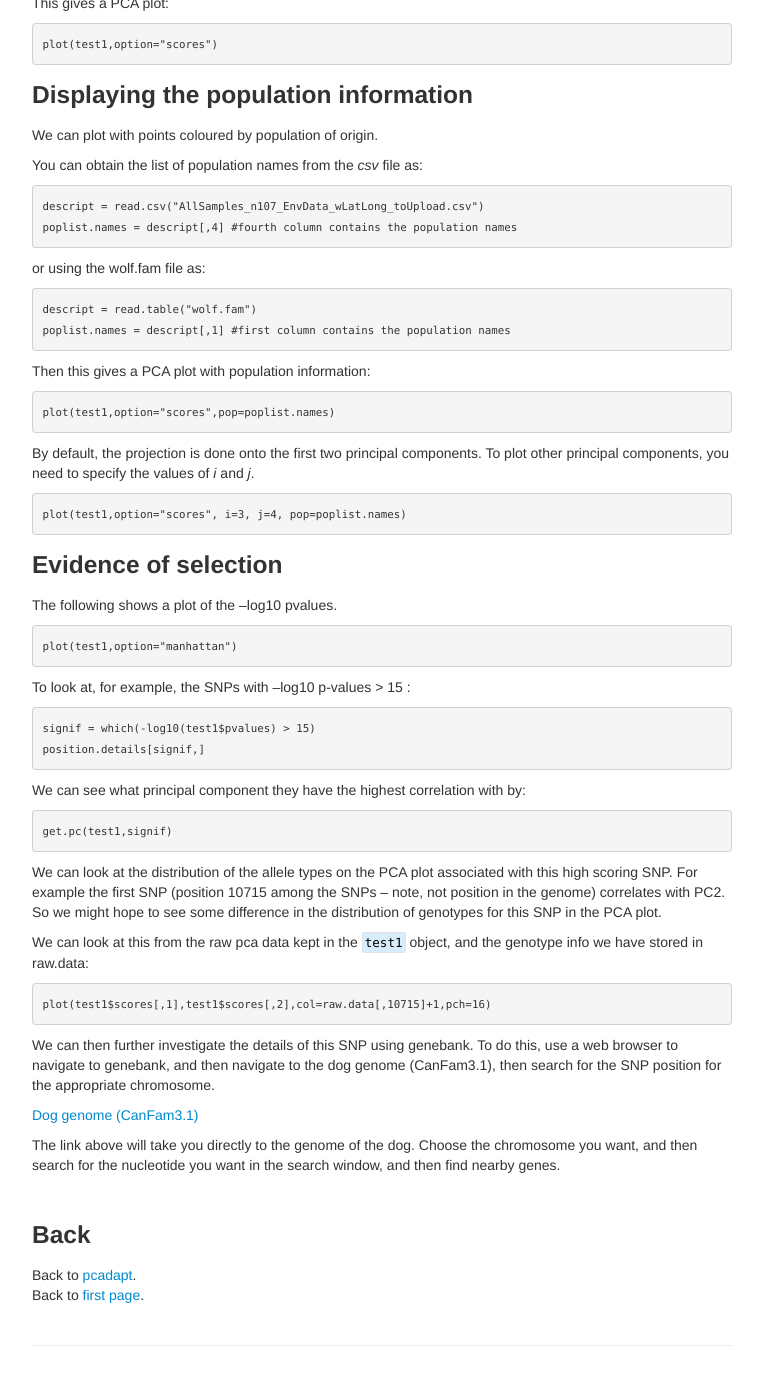
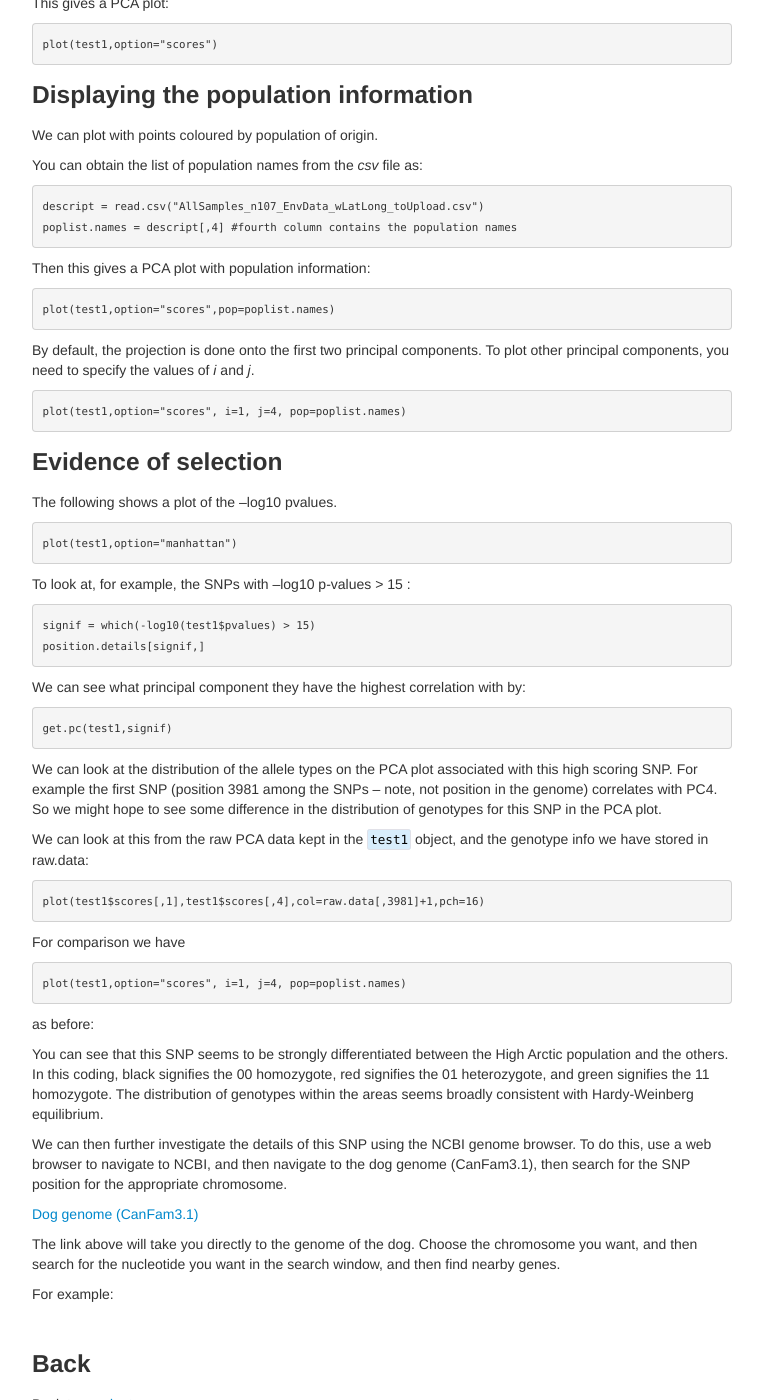
Before and after one commit to ritarasteiro/FieldCourse, a Jekyll site: the page built from pages/PCAdapt_practical.md, in a window 1280 px wide and 1400 px high, scrolled down 2799 px. Shown: the whole window, without its empty margins (258-1021 px from the left). Built offline with Jekyll 4.4.1, drawn with Linux system fonts in a browser that asks for light colours; before the commit the page ends 4176 px from its top, so only the background shows below that; some of the changed text lies outside the part shown.

Commit message:
Update PCAdapt_practical.md

````diff
--- a/pages/PCAdapt_practical.md
+++ b/pages/PCAdapt_practical.md
@@ -158,11 +158,6 @@ You can obtain the list of population names from the *csv* file as:
 descript = read.csv("AllSamples_n107_EnvData_wLatLong_toUpload.csv")
 poplist.names = descript[,4] #fourth column contains the population names
 ```
-or using the wolf.fam file as:
-```R
-descript = read.table("wolf.fam")
-poplist.names = descript[,1] #first column contains the population names
-```
 Then this gives a PCA plot with population information:
 ```R
 plot(test1,option="scores",pop=poplist.names)
@@ -171,7 +166,7 @@ plot(test1,option="scores",pop=poplist.names)
 By default, the projection is done onto the first two principal components. To plot other principal components, you need to specify the values of *i* and *j*.
 
 ```R
-plot(test1,option="scores", i=3, j=4, pop=poplist.names)
+plot(test1,option="scores", i=1, j=4, pop=poplist.names)
 ```
 
 
@@ -193,17 +188,28 @@ get.pc(test1,signif)
 ```
 
 We can look at the distribution of the allele types on the PCA plot associated with this high scoring SNP.
-For example the first SNP (position 10715 among the SNPs – note, not position in the genome) correlates with PC2. So we might hope to see some difference in the distribution of genotypes for this SNP in the PCA plot.
+For example the first SNP (position 3981 among the SNPs – note, not position in the genome) correlates with PC4. So we might hope to see some difference in the distribution of genotypes for this SNP in the PCA plot.
 
-We can look at this from the raw pca data kept in the ``test1`` object, and the genotype info we have stored in raw.data:
+We can look at this from the raw PCA data kept in the ``test1`` object, and the genotype info we have stored in raw.data:
 ```R
-plot(test1$scores[,1],test1$scores[,2],col=raw.data[,10715]+1,pch=16)
+plot(test1$scores[,1],test1$scores[,4],col=raw.data[,3981]+1,pch=16)
 ```
-We can then further investigate the details of this SNP using genebank. To do this, use a web browser to navigate to genebank, and then navigate to the dog genome (CanFam3.1), then search for the SNP position for the appropriate chromosome.
+
+For comparison we have
+```R
+plot(test1,option="scores", i=1, j=4, pop=poplist.names)
+```
+as before:
+
+You can see that this SNP seems to be strongly differentiated between the High Arctic population and the others. In this coding,  black signifies the 00 homozygote, red signifies the 01 heterozygote, and green signifies the 11 homozygote. The distribution of genotypes within the areas seems broadly consistent with Hardy-Weinberg equilibrium.
+
+We can then further investigate the details of this SNP using the NCBI genome browser. To do this, use a web browser to navigate to NCBI, and then navigate to the dog genome (CanFam3.1), then search for the SNP position for the appropriate chromosome.
 
 [Dog genome (CanFam3.1)](https://www.ncbi.nlm.nih.gov/genome/gdv/browser/?context=genome&acc=GCF_000002285.3)
 
 The link above will take you directly to the genome of the dog. Choose the chromosome you want, and then search for the nucleotide you want in the search window, and then find nearby genes.
+
+For example:
 
 
 
````
Also changed, not shown: other parts of pages/PCAdapt_practical.md (+2 -2 lines).
